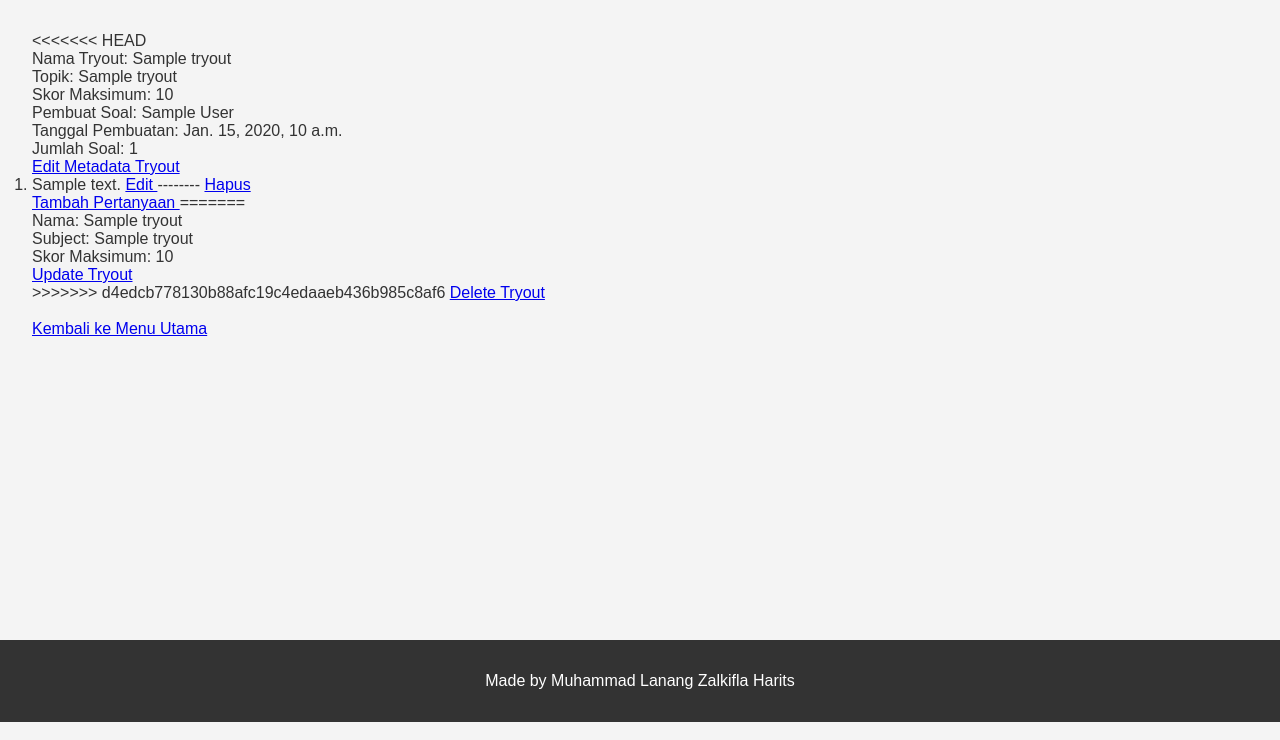
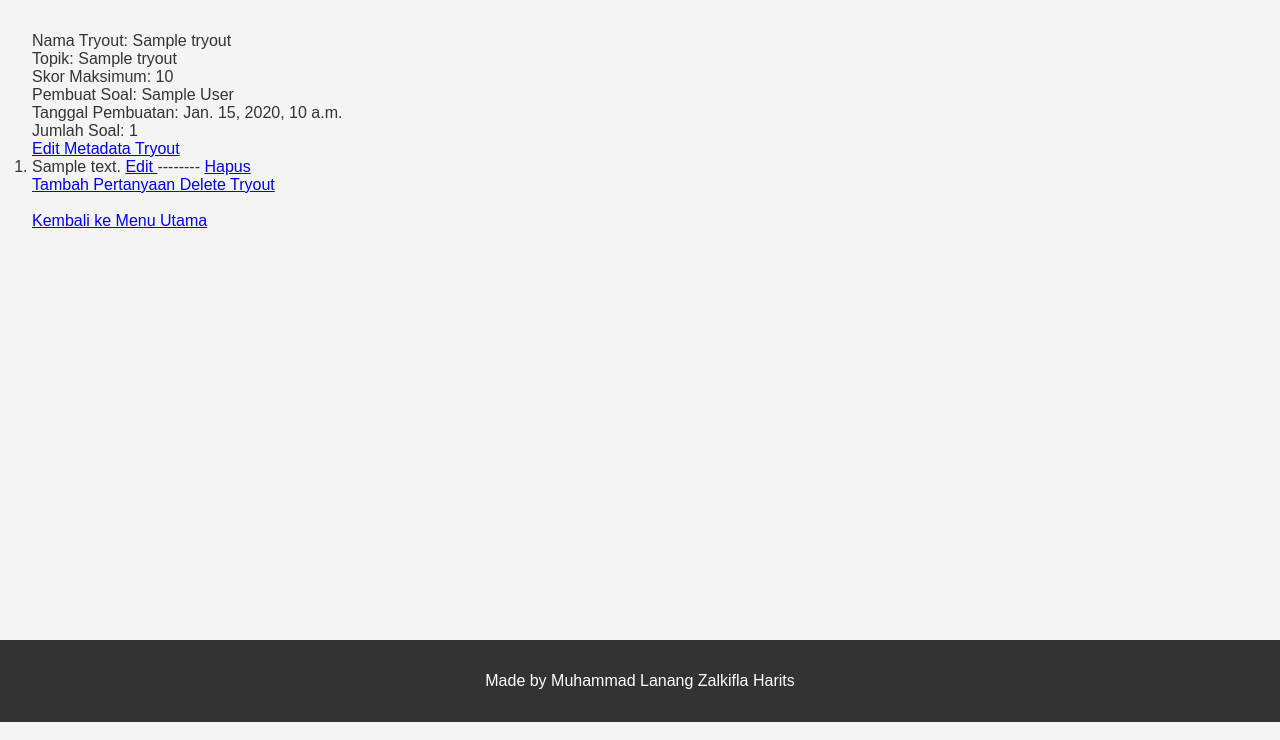
Before and after one commit to r3gulus-4rcturus/ristek-quiz-platform, a Django app: page /view/1 in a window 1280 px wide. Shown: the part 60-800 px from the top of the page. Run offline with Django 5.2, Linux system fonts and the light colour scheme; tables that the repository leaves empty hold one stand-in row (values such as "Sample post"); parts of the project's set-up code (start-up, migrations or seed data) failed here and were passed over.

Commit message:
fix some error again

```diff
--- a/quizapp/templates/quizapp/create_quiz.html
+++ b/quizapp/templates/quizapp/create_quiz.html
@@ -3,11 +3,7 @@
 
 {% block content %}
 
-<<<<<<< HEAD
     <!-- Menampilkan metadata dari try out -->
-=======
-
->>>>>>> d4edcb778130b88afc19c4edaaeb436b985c8af6
     <form action="" method="post">
         {% csrf_token %}
         <table>
--- a/quizapp/templates/quizapp/home.html
+++ b/quizapp/templates/quizapp/home.html
@@ -4,16 +4,12 @@
 {% block content %}
 
     <h1>Selamat Datang di Ristek Quiz App!</h1>
-<<<<<<< HEAD
     <div style="border: 5px solid black; padding: 20px; margin: 40px;">
         <form method="get">
             {{ tryout_filter.form }}
             <button type="submit"> Search </button>
         </form>
     </div>
-=======
-
->>>>>>> d4edcb778130b88afc19c4edaaeb436b985c8af6
 
     {% if tryout_list %}
         <h3> List tryout yang ada: </h3>
--- a/quizapp/templates/quizapp/update_quiz.html
+++ b/quizapp/templates/quizapp/update_quiz.html
@@ -3,10 +3,7 @@
 
 {% block content %}
 
-<<<<<<< HEAD
     <!-- Menampilkan metadata dari try out -->
-=======
->>>>>>> d4edcb778130b88afc19c4edaaeb436b985c8af6
     <form action="" method="post">
         {% csrf_token %}
         <table>
--- a/quizapp/templates/quizapp/view_quiz.html
+++ b/quizapp/templates/quizapp/view_quiz.html
@@ -3,7 +3,6 @@
 
 {% block content %}
 
-<<<<<<< HEAD
     <!-- Tampilkan metadata dari tryout -->
     <p> Nama Tryout: {{ tryout_object.name }} </p>
     <p> Topik: {{ tryout_object.subject }} </p>
@@ -33,13 +32,6 @@
     <!-- Tampilkan tombol untuk menambah pertanyaan -->
     <a href="{% url 'add_question' pk_tryout=tryout_object.id %}" type="button" > Tambah Pertanyaan </a>
 
-=======
-    <p> Nama: {{ tryout_object.name }} </p>
-    <p> Subject: {{ tryout_object.subject }} </p>
-    <p> Skor Maksimum: {{ tryout_object.maximum_score }} </p>
-    <a href="{% url 'update_quiz' tryout_object.id %}" type="button" > Update Tryout </a>
-    <br>
->>>>>>> d4edcb778130b88afc19c4edaaeb436b985c8af6
     <a href="{% url 'delete_quiz' tryout_object.id %}" type="button" > Delete Tryout </a>
     <br><br>
     <a href="{% url 'home'  %}" type="button" > Kembali ke Menu Utama </a>
```
Also changed, not shown: db.sqlite3, quizapp/migrations/0001_initial.py, quizapp/templates/quizapp/image.png (deleted).
